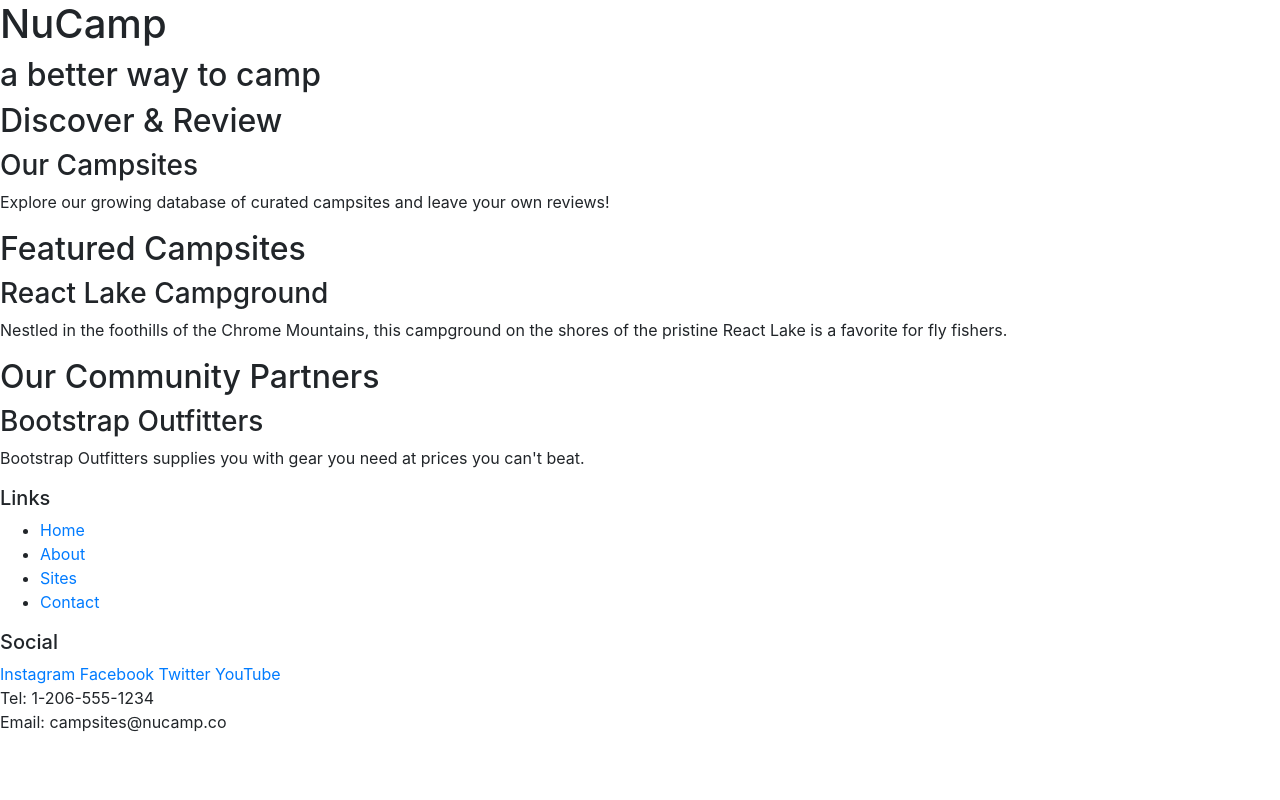
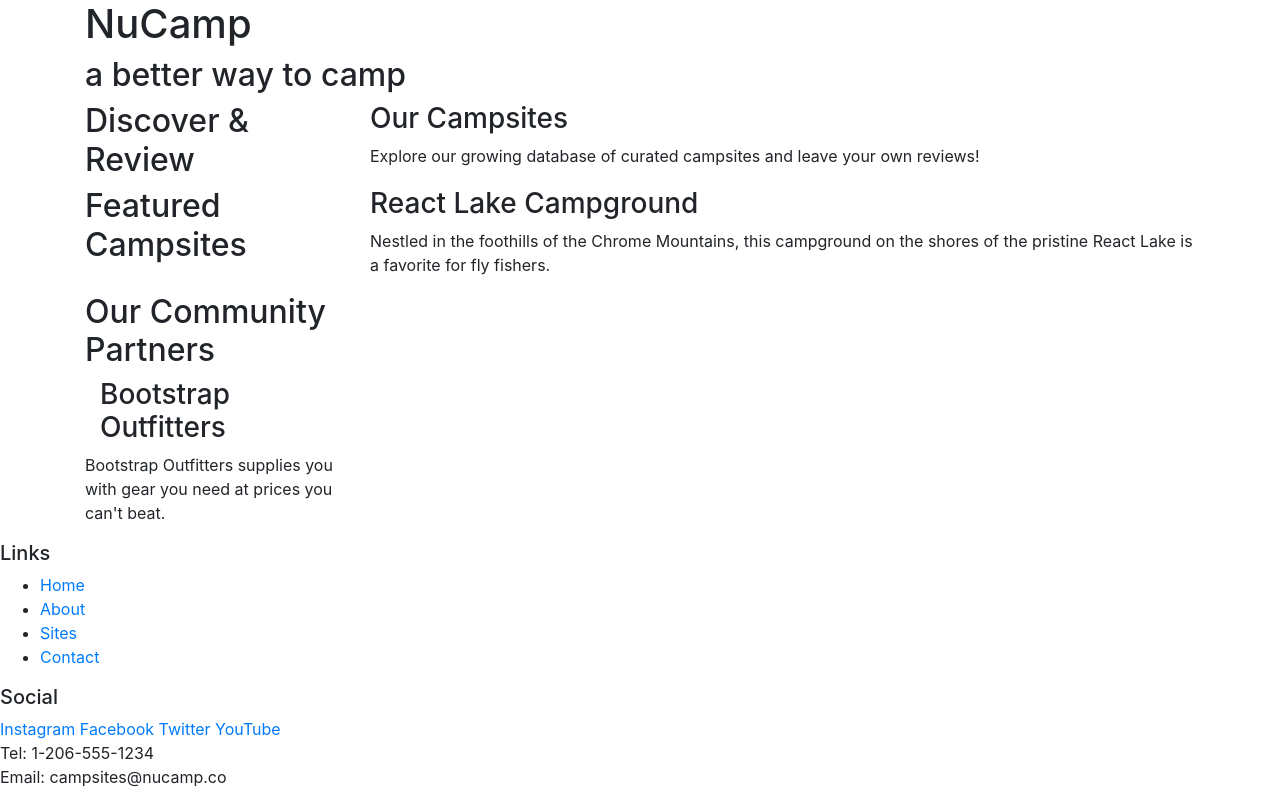
Before and after one commit to SFin12/nucampsite, a website: page index.html in a window 1280 px wide. Drawn offline with nearby package versions, Linux system fonts and the light colour scheme.

Commit message:
Second commit

```diff
--- a/index.html
+++ b/index.html
@@ -16,37 +16,55 @@
 
   <body>
     <header>
-      <div>
+      <div class="container">
+        <div class="row">
+          <div class="col">
             <h1>NuCamp</h1>
             <h2>a better way to camp</h2>
           </div>
+        </div>
+
     </header>
 
-    <div>
+    <div class="container">
+        <div class="row">
+            <div class="col-sm-4 col-md-3">
                 <h2>Discover & Review</h2>
+            </div>
+            <div class="col">
                 <h3>Our Campsites</h3>
             <p>
                 Explore our growing database of curated campsites and leave your own
                 reviews!
             </p>
         </div>
+    </div>
 
-    <div>
+    <div class="row">
+        <div class="col-sm-4 col-md-3">
       <h2>Featured Campsites</h2>
+        </div >
+        <div class="col">
       <h3>React Lake Campground</h3>
       <p>
         Nestled in the foothills of the Chrome Mountains, this campground on the
         shores of the pristine React Lake is a favorite for fly fishers.
       </p>
     </div>
+    </div>
+    <div class="row">
+      <div class="col-sm-4 col-md-3">
 
-    <div>
       <h2>Our Community Partners</h2>
+      <div class="col">
       <h3>Bootstrap Outfitters</h3>
+    </div>
       <p>
         Bootstrap Outfitters supplies you with gear you need at prices you can't
         beat.
       </p>
+    </div>
+    </div>
 </div>
 
     <footer>
@@ -69,6 +87,8 @@
       <div>
         Tel: 1-206-555-1234<br />
         Email: campsites@nucamp.co
+
+
 </div>
     </footer>
 
```
Lines whose indentation alone changed are shown as unchanged.
